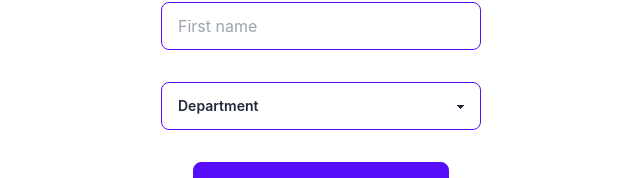
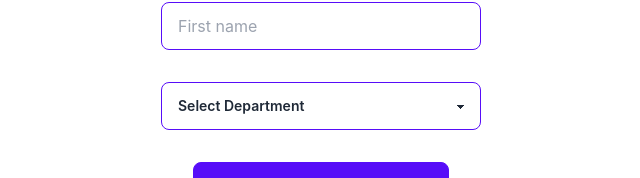
Before and after one commit to margiaesha/task-management-system, a React (Create React App) app: page /signup in a window 1280 px wide. Shown: the part 330-508 px from the top of the page, without its empty margins (319-959 px from the left). Built offline with nearby package versions, Linux system fonts and the light colour scheme.

Commit message:
new code item

```diff
--- a/src/Componenets/Login/Signup/Signup.js
+++ b/src/Componenets/Login/Signup/Signup.js
@@ -16,7 +16,7 @@ const Signup = () => {
 
     <input {...register("firstName")}  type="text"  placeholder="First name" className="input input-bordered input-primary w-full max-w-xs my-4"  />
     <select {...register("category", { required: true })} className="select select-primary w-full max-w-xs my-4">
-  <option disabled selected value="">Department</option>
+  <option disabled selected value="">Select Department</option>
   <option value="A">Web Development</option>
   <option value="B">Content</option>
   <option value="C">SEO</option>
```
